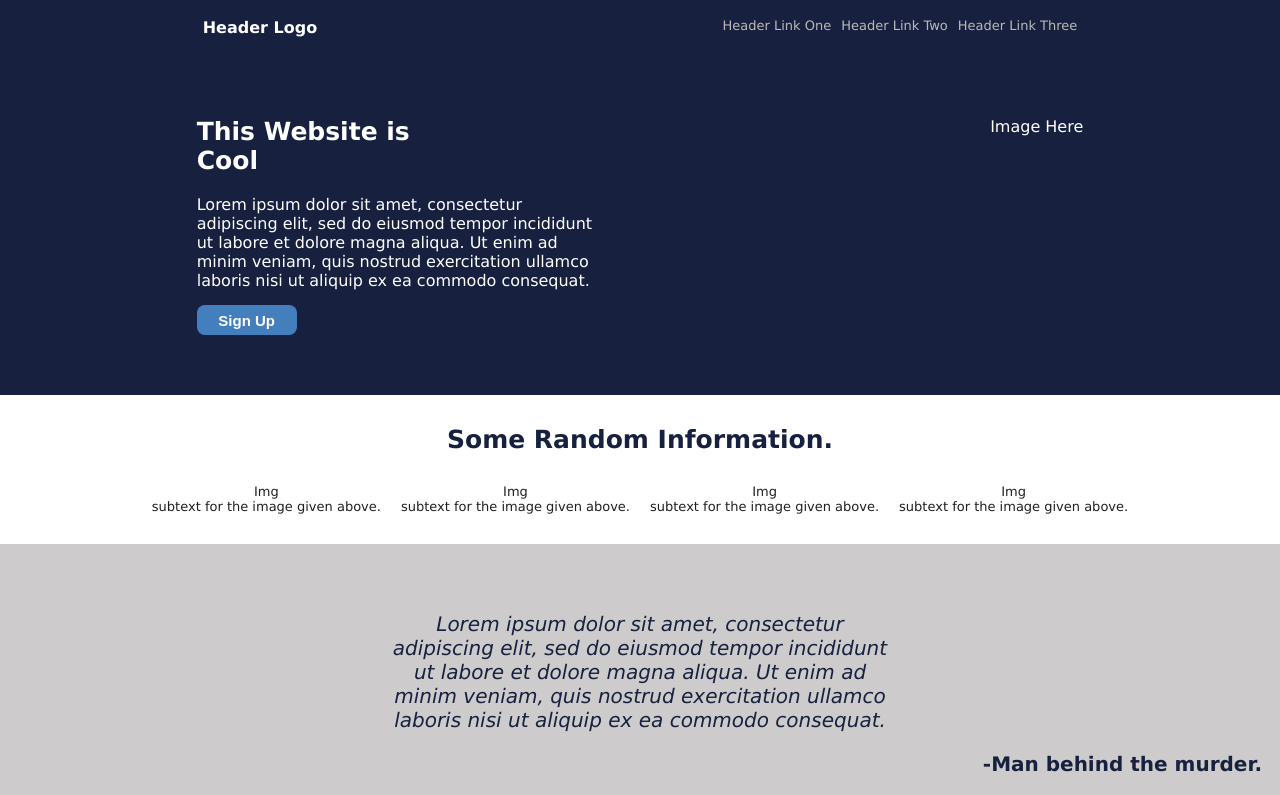
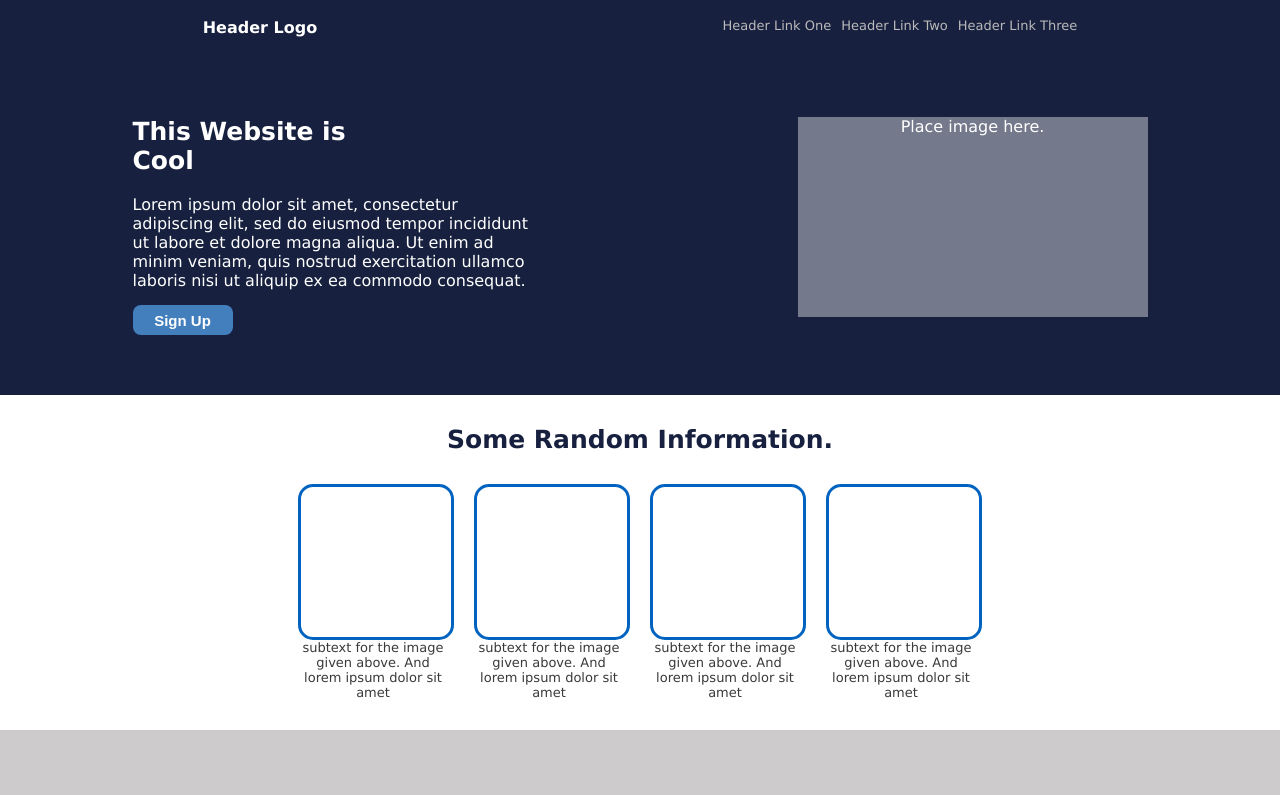
Before and after one commit to b0jji/landing-page, a plain HTML site: page index.html in a window 1280 px wide. Shown: the top 795 px of the page. Drawn offline with Linux system fonts and the light colour scheme.

Commit message:
Added placeholders for images.

```diff
--- a/index.html
+++ b/index.html
@@ -38,7 +38,7 @@
                 </button>
             </div>
 
-            <div>Image Here</div>
+            <div class="placeholder-header">Place image here.</div>
         </div>
     </div>
 
@@ -47,20 +47,20 @@
 
         <div class="image-container">
             <div class="image-sub">
-                <div>Img</div>
-                <div>subtext for the image given above.</div>
+                <div class="placeholder-img"></div>
+                <div class="image-desc">subtext for the image given above. And lorem ipsum dolor sit amet</div>
             </div>
             <div class="image-sub">
-                <div>Img</div>
-                <div>subtext for the image given above.</div>
+                <div class="placeholder-img"></div>
+                <div class="image-desc">subtext for the image given above. And lorem ipsum dolor sit amet</div>
             </div>
             <div class="image-sub">
-                <div>Img</div>
-                <div>subtext for the image given above.</div>
+                <div class="placeholder-img"></div>
+                <div class="image-desc">subtext for the image given above. And lorem ipsum dolor sit amet</div>
             </div>
             <div class="image-sub">
-                <div>Img</div>
-                <div>subtext for the image given above.</div>
+                <div class="placeholder-img"></div>
+                <div class="image-desc">subtext for the image given above. And lorem ipsum dolor sit amet</div>
             </div>
         </div>
     </div>
--- a/style.css
+++ b/style.css
@@ -93,12 +93,14 @@ button:hover{
     gap: 20px;
     margin-left: 90px;
     margin-right: 90px;
+    flex-wrap: wrap;
 }
 
 .image-sub{
     text-align: center;
     color: rgb(32, 32, 32);
     font-size: small;
+    text-align: center;
 }
 
 .midpage-header{
@@ -174,3 +176,24 @@ h2{
     display: flex;
     justify-items: center;
 }
+
+.placeholder-img{
+    background-color: white;
+    border-style: solid;
+    border-color:rgb(0, 99, 191);
+    width: 150px;
+    height: 150px;
+    border-radius: 15px;
+}
+
+.image-desc{
+    width: 150px;
+    color: rgb(58, 58, 58);
+}
+
+.placeholder-header{
+    width: 350px;
+    height: 200px;
+    background-color: rgb(255, 255, 255, 0.4);
+    text-align: center;
+}
```
